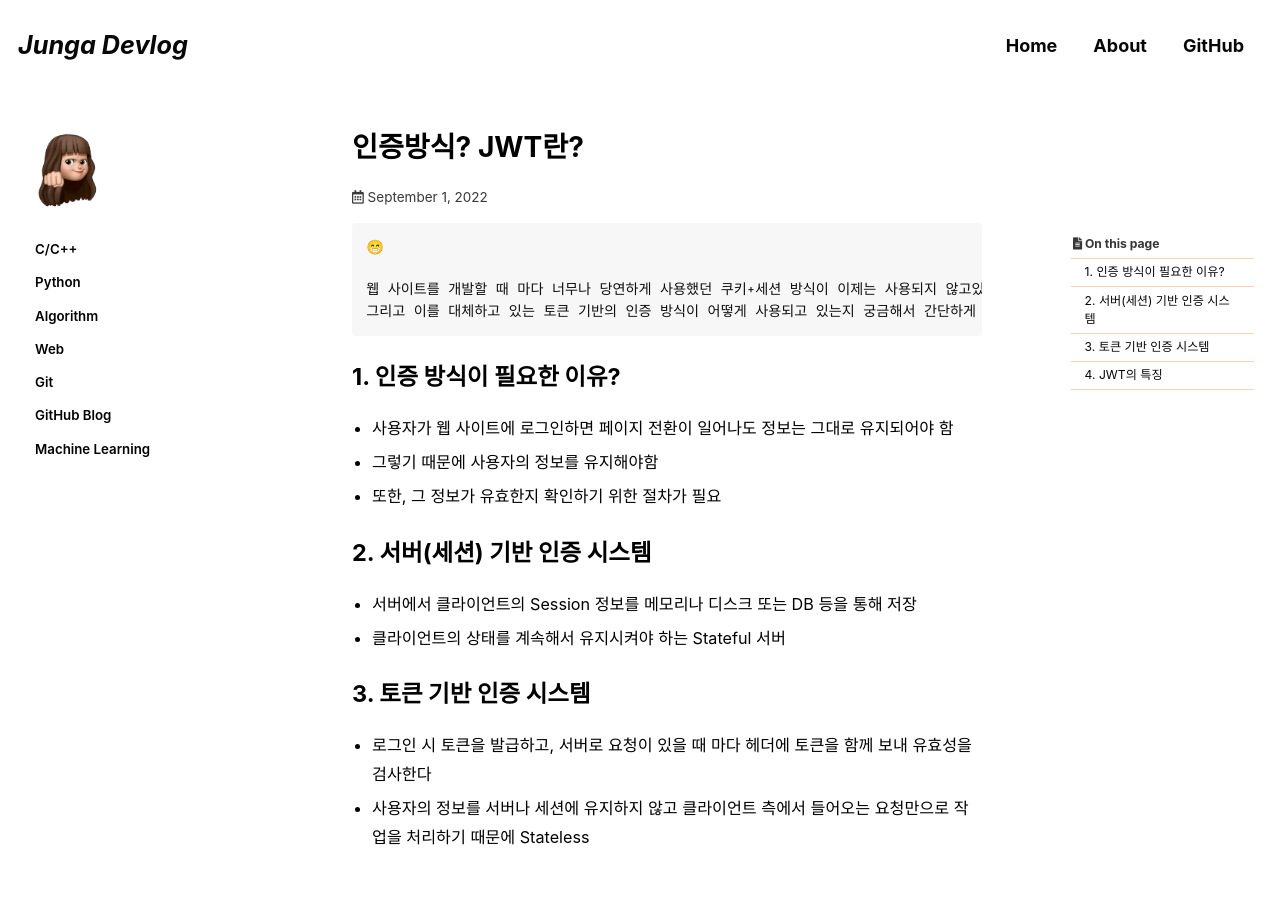
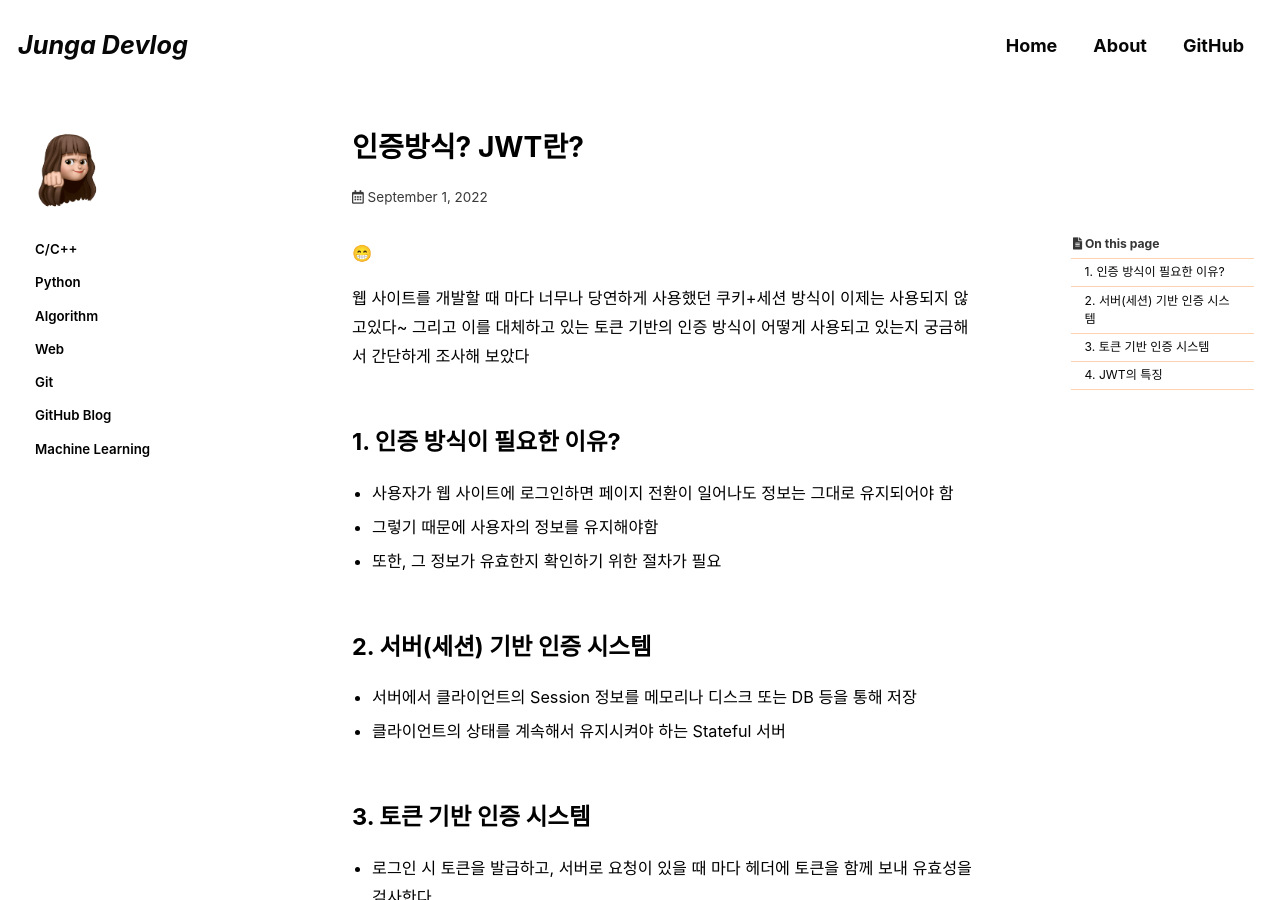
Before and after one commit to wjddk7507/wjddk7507.github.io, a Jekyll site: the page built from _posts/2022-09-01-web-what-is-jwt.md, in a window 1280 px wide and 900 px high. Built offline with Jekyll 4.4.1, drawn with Linux system fonts in a browser that asks for light colours; cached includes are drawn as plain includes; some web fonts are replaced; comment, search, counter and statistics services are not loaded.

Commit message:
Update 2022-09-01-web-what-is-jwt.md

````diff
--- a/_posts/2022-09-01-web-what-is-jwt.md
+++ b/_posts/2022-09-01-web-what-is-jwt.md
@@ -16,34 +16,30 @@ date: 2022-09-01
 last_modified_at: 2022-09-01
 ---
 
-```text
 😁
 
 웹 사이트를 개발할 때 마다 너무나 당연하게 사용했던 쿠키+세션 방식이 이제는 사용되지 않고있다~
 그리고 이를 대체하고 있는 토큰 기반의 인증 방식이 어떻게 사용되고 있는지 궁금해서 간단하게 조사해 보았다
-```
+<br/><br/>
 
 ## 1. 인증 방식이 필요한 이유?
 
 - 사용자가 웹 사이트에 로그인하면 페이지 전환이 일어나도 정보는 그대로 유지되어야 함
 - 그렇기 때문에 사용자의 정보를 유지해야함
 - 또한, 그 정보가 유효한지 확인하기 위한 절차가 필요
-<br/>
-
+<br/><br/>
 
 ## 2. 서버(세션) 기반 인증 시스템
 
 - 서버에서 클라이언트의 Session 정보를 메모리나 디스크 또는 DB 등을 통해 저장
 - 클라이언트의 상태를 계속해서 유지시켜야 하는 Stateful 서버
-<br/>
-
+<br/><br/>
 
 ## 3. 토큰 기반 인증 시스템
 
 - 로그인 시 토큰을 발급하고, 서버로 요청이 있을 때 마다 헤더에 토큰을 함께 보내 유효성을 검사한다
 - 사용자의 정보를 서버나 세션에 유지하지 않고 클라이언트 측에서 들어오는 요청만으로 작업을 처리하기 때문에 Stateless
-
- <br/>
+<br/><br/>
 
 ## 4. JWT의 특징
 
@@ -52,11 +48,7 @@ last_modified_at: 2022-09-01
     - Header : 토큰의 타입, Signature를 해싱하기 위한 알고리즘 방식 지정
     - Payload : 토큰에 대한 정보(발급자, 만료 시간 등등)
     - Signature : 토큰을 인코딩하거나 유효성 검증을 할 때 사용하는 고유한 암호화 코드
-
-<br/>
-
-<br/>
-
+<br/><br/>
 
 참고
 
````
